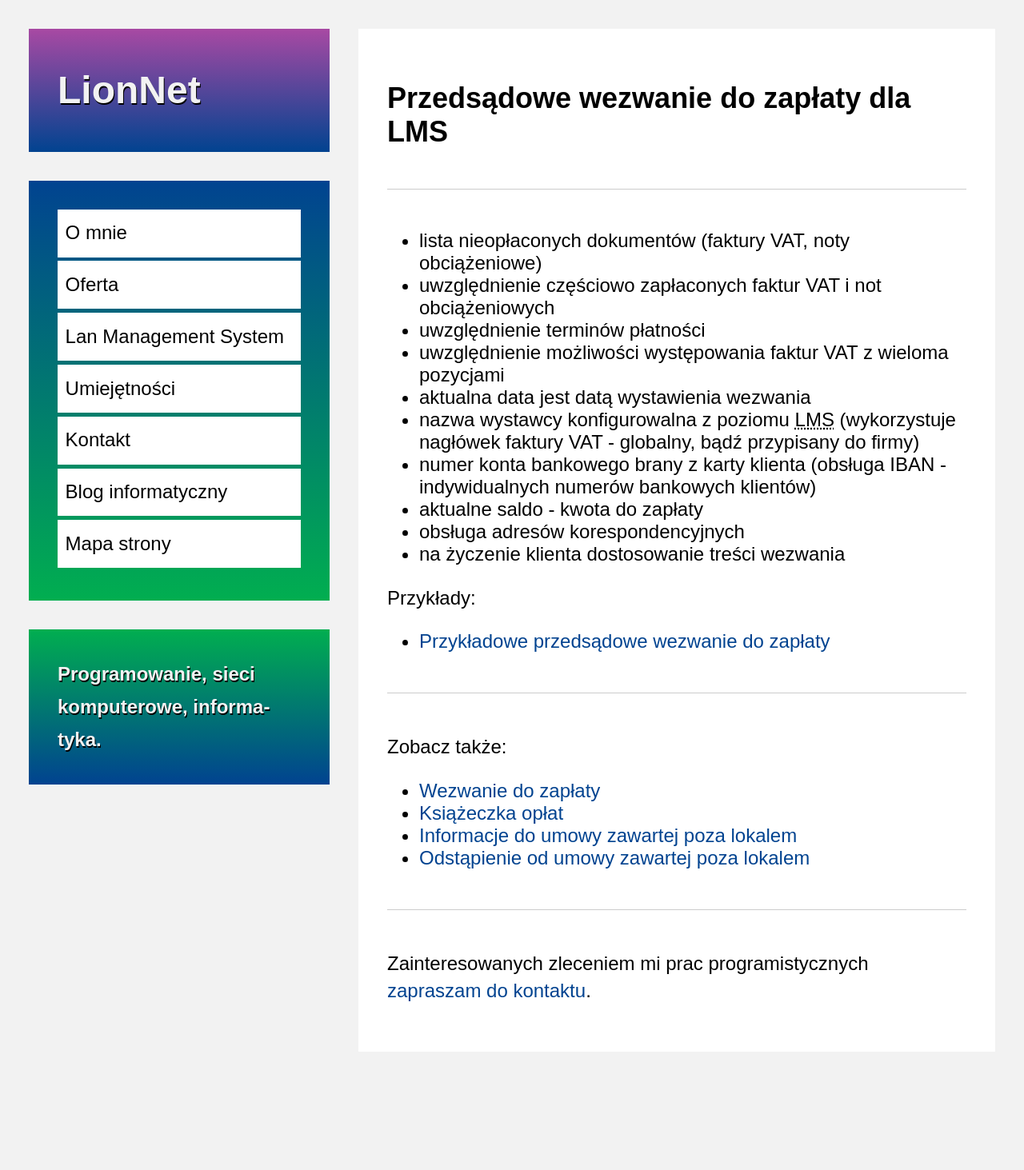
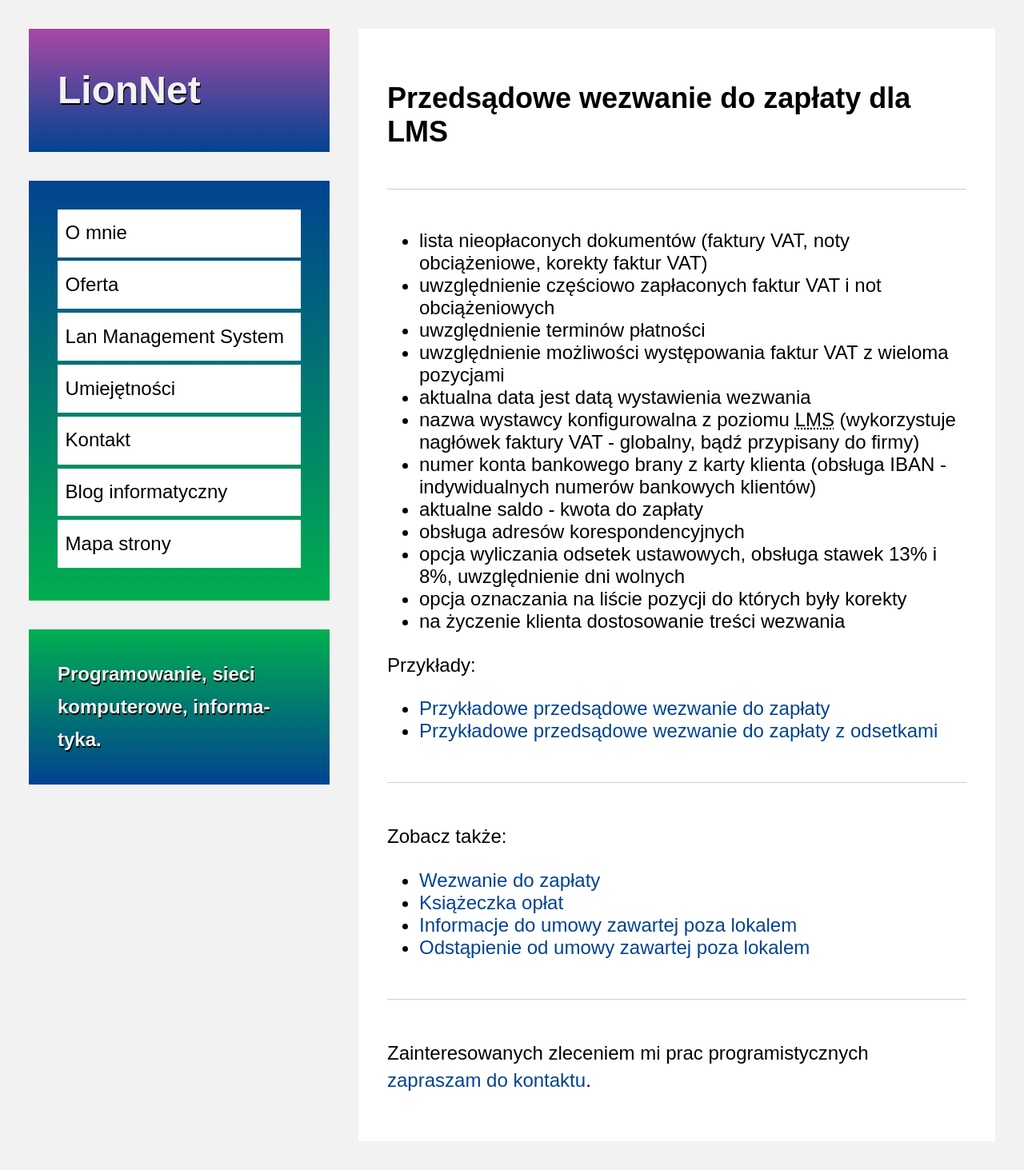
Before and after one commit to maciejlew/maciejlew.github.io, a Jekyll site: the page built from pages/last_call_for_payment.md, in a window 1280 px wide. Shown: the whole page at 80% size. Built offline with Jekyll 4.4.1, drawn with Linux system fonts in a browser that asks for light colours; before the commit the page ends 1351 px from its top, so only the background shows below that.

Commit message:
Adds info about new features in call for payments LMS templates

```diff
--- a/pages/last_call_for_payment.md
+++ b/pages/last_call_for_payment.md
@@ -9,7 +9,7 @@ druki wpłat"
 permalink: /lan-management-system/szablony-dokumentow/przedsadowe-wezwanie-do-zaplaty/
 ---
 
- * lista nieopłaconych dokumentów (faktury VAT, noty obciążeniowe)
+ * lista nieopłaconych dokumentów (faktury VAT, noty obciążeniowe, korekty faktur VAT)
  * uwzględnienie częściowo zapłaconych faktur VAT i not obciążeniowych
  * uwzględnienie terminów płatności
  * uwzględnienie możliwości występowania faktur VAT z wieloma pozycjami
@@ -18,11 +18,14 @@ permalink: /lan-management-system/szablony-dokumentow/przedsadowe-wezwanie-do-za
  * numer konta bankowego brany z karty klienta (obsługa IBAN - indywidualnych numerów bankowych klientów)
  * aktualne saldo - kwota do zapłaty
  * obsługa adresów korespondencyjnych
+ * opcja wyliczania odsetek ustawowych, obsługa stawek 13% i 8%, uwzględnienie dni wolnych
+ * opcja oznaczania na liście pozycji do których były korekty
  * na życzenie klienta dostosowanie treści wezwania
 
 Przykłady:
 
  * [Przykładowe przedsądowe wezwanie do zapłaty](http://lion.net.pl/img/szablony_dokumentow/przedsadowe_wezwanie_do_zaplaty_przyklad.pdf)
+ * [Przykładowe przedsądowe wezwanie do zapłaty z odsetkami](http://lion.net.pl/img/szablony_dokumentow/przedsadowe_wezwanie_do_zaplaty_odsetki_ustawowe_przyklad.pdf)
 
 * * *
 
```
Also changed, not shown: _posts/2015-12-19-wezwania-do-zaplaty-nowe-funkcje.md (added, +25 -0 lines), pages/call_for_payment.md (+4 -1 lines), pages/map.md (+1 -0 lines), 2 other files.
